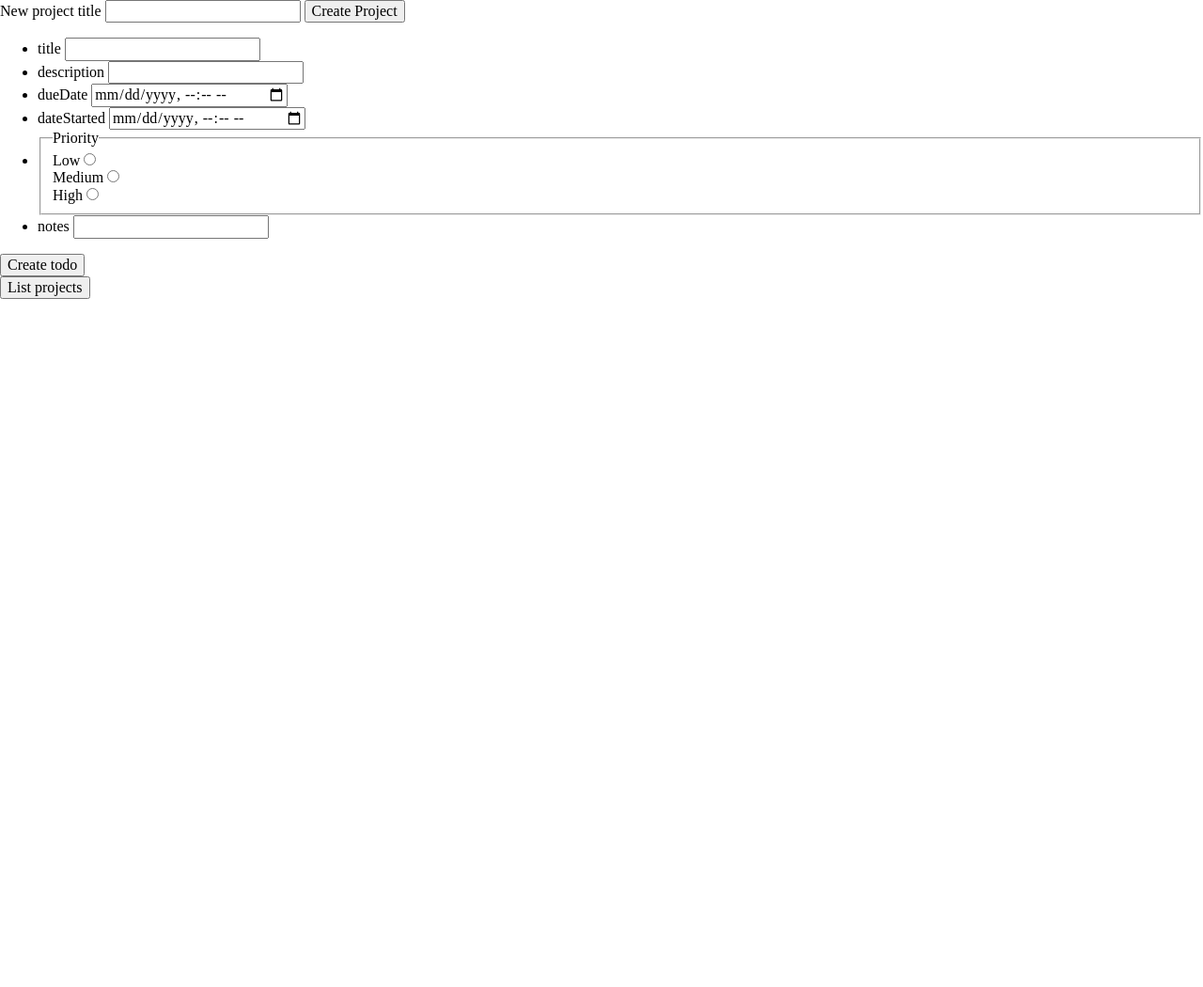
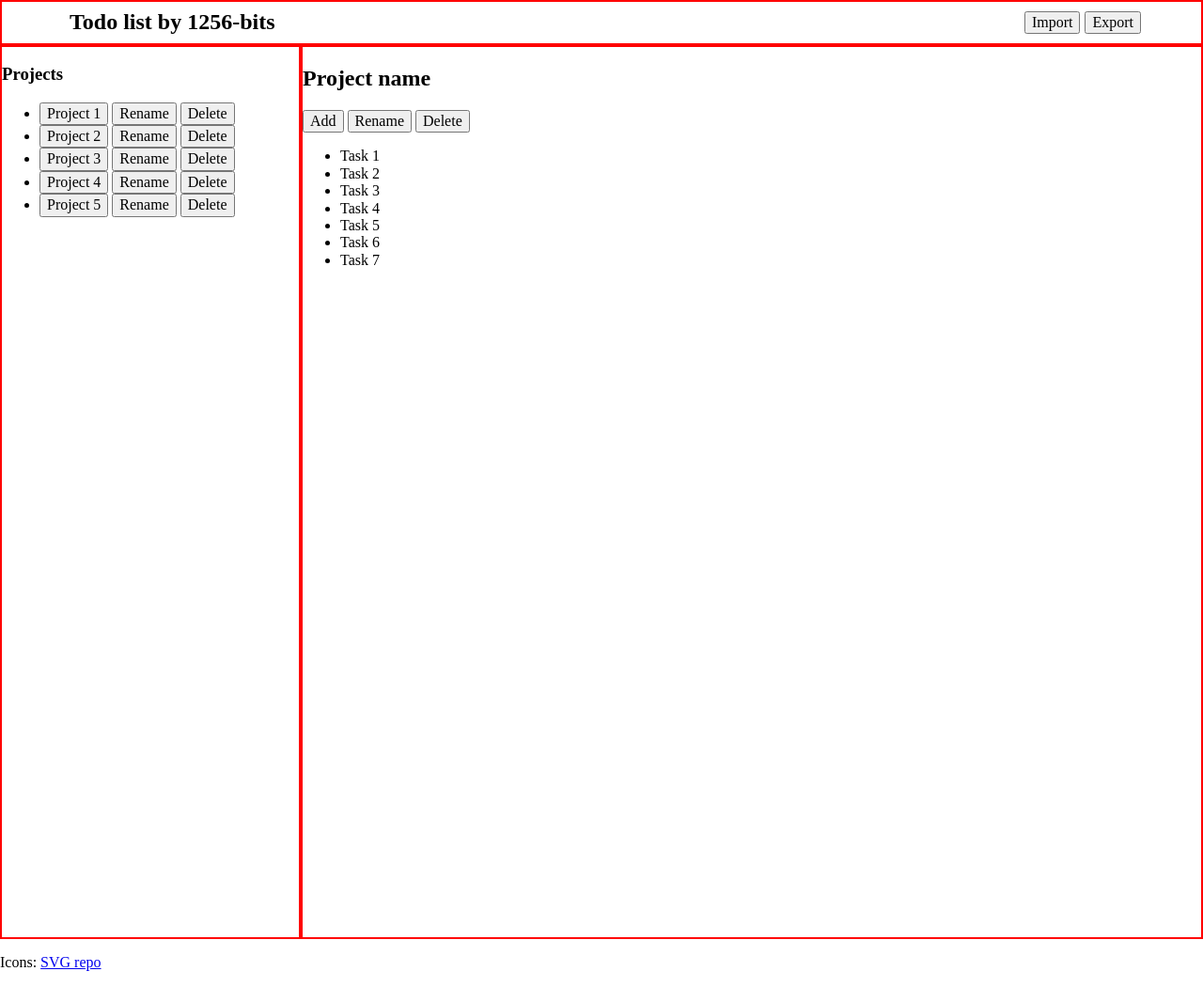
Before and after one commit to 1256-bits/todo-list, a website built with webpack: page index.html in a window 1280 px wide. Shown: the whole page at 94% size. Before the commit the page ends 800 px from the top, so only its background shows below. Built offline with nearby package versions, Linux system fonts and the light colour scheme; a web font is replaced by a local one.

Commit message:
Create main layout mockup

```diff
--- a/index.html
+++ b/index.html
@@ -1,4 +1,4 @@
-<!DOCTYPE html>
+<!doctype html>
 <html>
 
 <head>
@@ -7,56 +7,120 @@
 </head>
 
 <body>
+  <div class="page-wrapper">
+    <!--
   <form id="new-project">
     <label for="project-title">New project title</label>
     <input type="text" name="title" id="project-title">
     <button id="new-proj-btn">Create Project</button>
   </form>
-  <form id="new-todo">
+      -->
+    <header class="page-header">
+      <h1>Todo list by 1256-bits</h1>
+      <button class="header-button import">Import</button>
+      <button class="header-button export">Export</button>
+    </header>
+    <nav class="project-list">
+      <h3 class="center">Projects</h3>
       <ul>
+        <li class="project">
+          <button class="project-name">Project 1</button>
+          <button class="rename-button">Rename</button>
+          <button class="delete-button">Delete</button>
+        </li>
+        <li class="project">
+          <button class="project-name">Project 2</button>
+          <button class="rename-button">Rename</button>
+          <button class="delete-button">Delete</button>
+        </li>
+        <li class="project">
+          <button class="project-name">Project 3</button>
+          <button class="rename-button">Rename</button>
+          <button class="delete-button">Delete</button>
+        </li>
+        <li class="project">
+          <button class="project-name">Project 4</button>
+          <button class="rename-button">Rename</button>
+          <button class="delete-button">Delete</button>
+        </li>
+        <li class="project">
+          <button class="project-name">Project 5</button>
+          <button class="rename-button">Rename</button>
+          <button class="delete-button">Delete</button>
+        </li>
+      </ul>
+    </nav>
+    <main>
+      <div class="project-header">
+        <h2>Project name</h2>
+        <button class="add-button">Add</button>
+        <button class="rename-button">Rename</button>
+        <button class="delete-button">Delete</button>
+      </div>
+      <ul>
+        <li>Task 1</li>
+        <li>Task 2</li>
+        <li>Task 3</li>
+        <li>Task 4</li>
+        <li>Task 5</li>
+        <li>Task 6</li>
+        <li>Task 7</li>
+      </ul>
+      <dialog>
+        <form class="todo-form" id="new-todo">
+          <ul class="todo-form-items">
             <li>
               <label for="title">title</label>
-        <input name="title" id="title" type="text">
+              <input name="title" id="title" type="text" />
             </li>
             <li>
               <label for="description">description</label>
-        <input name="description" id="description" type="text">
+              <input name="description" id="description" type="text" />
             </li>
             <li>
               <label for="dueDate">dueDate</label>
-        <input name="dueDate" id="dueDate" type="datetime-local">
+              <input name="dueDate" id="dueDate" type="datetime-local" />
             </li>
             <li>
               <label for="dateStarted">dateStarted</label>
-        <input name="dateStarted" id="dateStarted" type="datetime-local">
+              <input name="dateStarted" id="dateStarted" type="datetime-local" />
             </li>
             <li>
               <fieldset>
                 <legend>Priority</legend>
                 <div>
                   <label for="priority">Low</label>
-            <input name="priority" id="priority" type="radio" value="low">
+                  <input name="priority" id="priority" type="radio" value="low" />
                 </div>
                 <div>
                   <label for="priority">Medium</label>
-            <input name="priority" id="priority" type="radio" value="medium">
+                  <input name="priority" id="priority" type="radio" value="medium" />
                 </div>
                 <div>
                   <label for="priority">High</label>
-            <input name="priority" id="priority" type="radio" value="high">
+                  <input name="priority" id="priority" type="radio" value="high" />
                 </div>
               </fieldset>
             </li>
             <li>
               <label for="notes">notes</label>
-        <input name="notes" id="notes" type="text">
+              <input name="notes" id="notes" type="text" />
             </li>
+            <button id="create-todo">Create todo</button>
           </ul>
-    <button id="create-todo">Create todo</button>
         </form>
-  <div class="project-list">
+      </dialog>
+    </main>
+    <footer>
+      <p>Icons: <a href="https://www.svgrepo.com/">SVG repo</a></p>
+    </footer>
+  </div>
+  <!--
+  <div id="project-list">
+    <div id="pl-wrapper"></div>
     <button id="list-projects">List projects</button>
   </div>
+    -->
 </body>
 
 </html>
```
Lines whose indentation alone changed are shown as unchanged.
